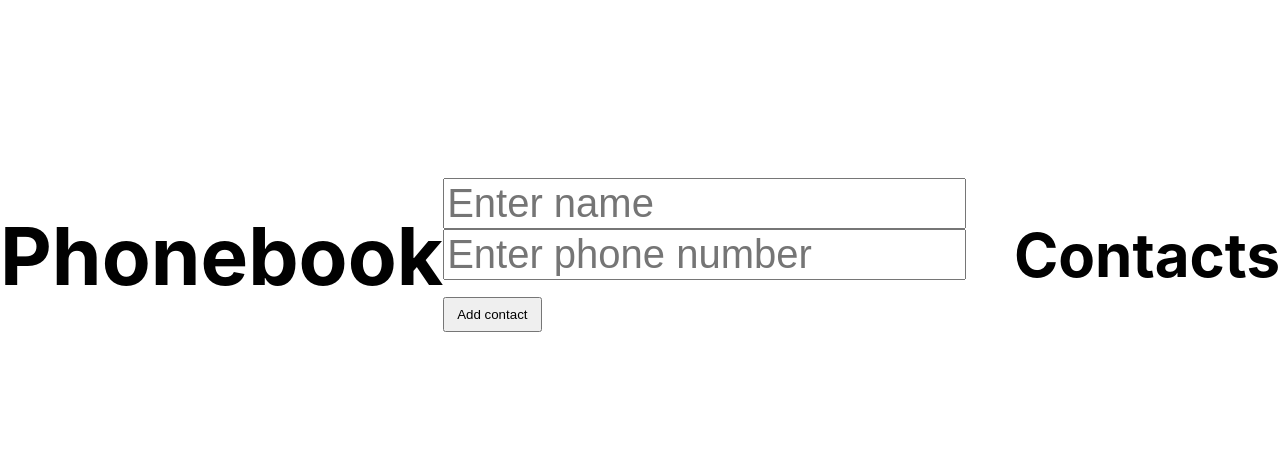
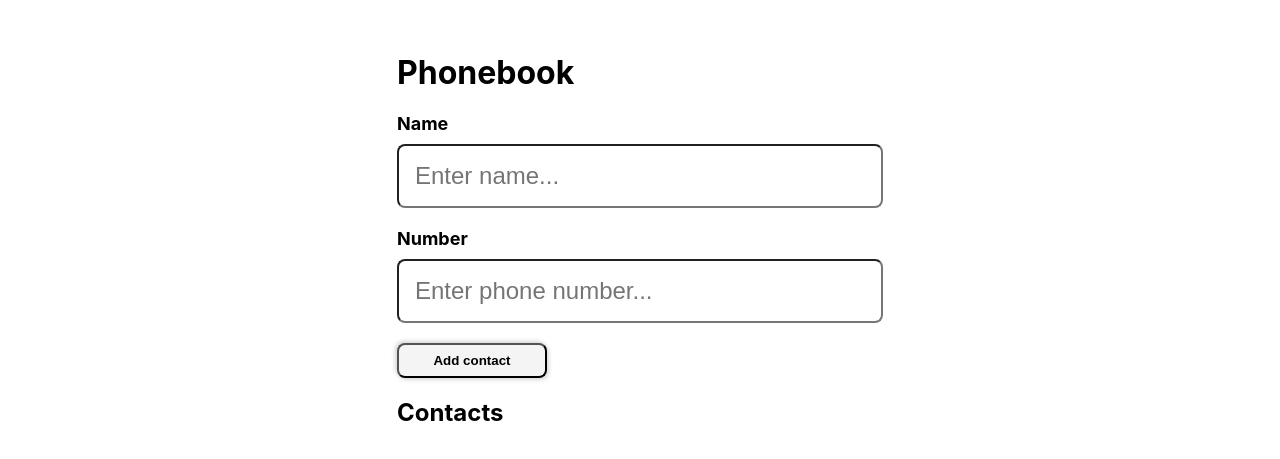
Before and after one commit to annabramarova/goit-react-hw-02-phonebook, a React (Create React App) app: page / in a window 1280 px wide. Shown: the part 145-604 px from the top of the page. Built offline with nearby package versions, Linux system fonts and the light colour scheme.

Commit message:
some css

```diff
--- a/src/components/App.jsx
+++ b/src/components/App.jsx
@@ -1,6 +1,7 @@
 import { Component } from "react";
 import { nanoid } from 'nanoid';
 import contacts from '../data/data.json';
+import { Container, Title, ContactsList} from "./App.styled";
 import ContactForm from './ContactForm'
 import ContactList from './ContactList';
 
@@ -37,25 +38,16 @@ export class App extends Component {
 
   render() {
     return (
-      <div
-        style={{
-          height: '100vh',
-          display: 'flex',
-          justifyContent: 'center',
-          alignItems: 'center',
-          fontSize: 40,
-          color: '#010101'
-        }}
-      >
-        <h1>Phonebook</h1>
+      <Container >
+        <Title>Phonebook</Title>
         <ContactForm handleSubmit={this.handleSubmit} />
-        <h2> Contacts</h2>
+        <ContactsList> Contacts</ContactsList>
         {/* <Filter filter={filter} handleChange={this.handleChange} /> */}
         <ContactList
           // contacts={this.getFilteredContacts()}
           handleDelete={this.handleDelete}
         />
-      </div>
+      </Container>
     );
   };
 }
--- /dev/null
+++ b/src/components/App.styled.jsx
@@ -0,0 +1,24 @@
+import styled from '@emotion/styled';
+
+const Container = styled.div`
+            display: flex;
+            flex-direction:column;
+            align-items: start;
+            justify-content: center;
+            margin: 0 auto;
+            width: fit-content;
+            height: 100vh;
+            font-size: 40;
+
+
+            color: #010101;
+`;
+
+const Title = styled.h1`
+font-size: 40;
+            color: #010101;`
+
+const ContactsList = styled.h2`
+font-size: 40;
+            color: #010101;`
+export { Container, Title, ContactsList};
--- a/src/components/ContactForm/ContactForm.jsx
+++ b/src/components/ContactForm/ContactForm.jsx
@@ -1,7 +1,7 @@
 import {Component} from "react";
 import propTypes from 'prop-types';
-import { Formik, Form, Field } from "formik";
-import { Input, Button} from './ContactForm.styled'
+import { Formik} from "formik";
+import { Input, Button,FormStyled, Label} from './ContactForm.styled'
 
 const initialValues = {
     name: '',
@@ -24,28 +24,28 @@ class ContactForm extends Component {
     render(){
         return (
             <Formik initialValues={initialValues} onSubmit={this.handleSubmit}>
-                <Form autoComplete="off">
-                    <label htmlFor="name">
+                <FormStyled autoComplete="off">
+                    <Label htmlFor="name">Name
                         <Input type="text"
                             name="name"
                             required
-                            placeholder="Enter name"
+                            placeholder="Enter name..."
                             pattern="^[a-zA-Zа-яА-Я]+(([' -][a-zA-Zа-яА-Я ])?[a-zA-Zа-яА-Я]*)*$"
                             title="Name may contain only letters, apostrophe, dash and spaces. For example Adrian, Jacob Mercer, Charles de Batz de Castelmore d'Artagnan"
                             onChange={this.handleChange}></Input>
-                    </label>
-                    <label htmlFor="number">
+                    </Label>
+                    <Label htmlFor="number">Number
                         <Input type='tel'
                             name="number"
                             pattern="\+?\d{1,4}?[-.\s]?\(?\d{1,3}?\)?[-.\s]?\d{1,4}[-.\s]?\d{1,4}[-.\s]?\d{1,9}"
                             title="Phone number must be digits and can contain spaces, dashes, parentheses and can start with +"
                             required
-                            placeholder="Enter phone number"
+                            placeholder="Enter phone number..."
                             onChange={this.handleChange}>
                         </Input>
-                    </label>
+                    </Label>
                     <Button type='submit'>Add contact</Button>
-                </Form>
+                </FormStyled>
             </Formik>
         );
     }
--- a/src/components/ContactForm/ContactForm.styled.jsx
+++ b/src/components/ContactForm/ContactForm.styled.jsx
@@ -1,11 +1,41 @@
 import styled from '@emotion/styled';
-import { Field } from 'formik';
+import { Field, Form } from 'formik';
+
+const FormStyled = styled(Form)`
+display: flex;
+flex-direction: column;
+gap: 20px;`
+
+const Label = styled.label`
+font-size: 18px;
+font-weight: bold;
+`;
 
 const Input = styled(Field)`
-font-size: 40px;
+display: block;
+margin-top: 10px;
+padding: 16px;
+width: 450px;
+font-size: 24px;
+color: gray;
+background-color: #fff;
+border-radius: 8px;
 `;
 
 const Button = styled.button`
-padding: 8px 12px`
+cursor: pointer;
+padding: 8px 12px;
+width: 150px;
+color: #000;
+border-radius: 8px;
+font-weight: bold;
+background: #f4f4f4;
+  box-shadow:  2px 2px 4px rgba(0, 0, 0, 0.15),
+    -2px -2px 4px rgba(0, 0, 0, 0.15);
 
-export { Input, Button };
+     &:active{
+    box-shadow:  inset 2px 2px 4px rgba(0, 0, 0, 0.15),
+    inset -2px -2px 4px rgba(0, 0, 0, 0.15);
+`
+
+export { Input, Button, FormStyled, Label };
--- a/src/components/ContactList/ContactList.styled.jsx
+++ b/src/components/ContactList/ContactList.styled.jsx
@@ -11,7 +11,6 @@ const List = styled.ul`
 
 const ListItem = styled.li`
   display: flex;
-  align-items: center;
 `;
 
 const ListText = styled.p`
```
